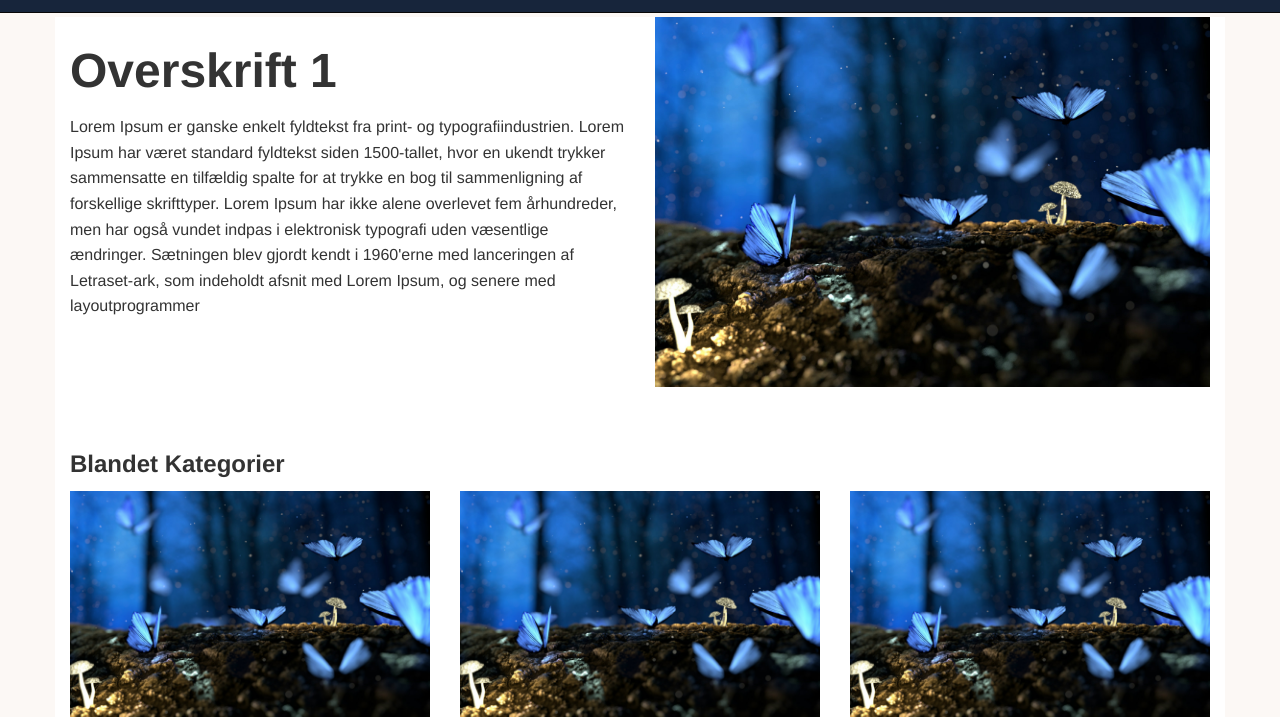
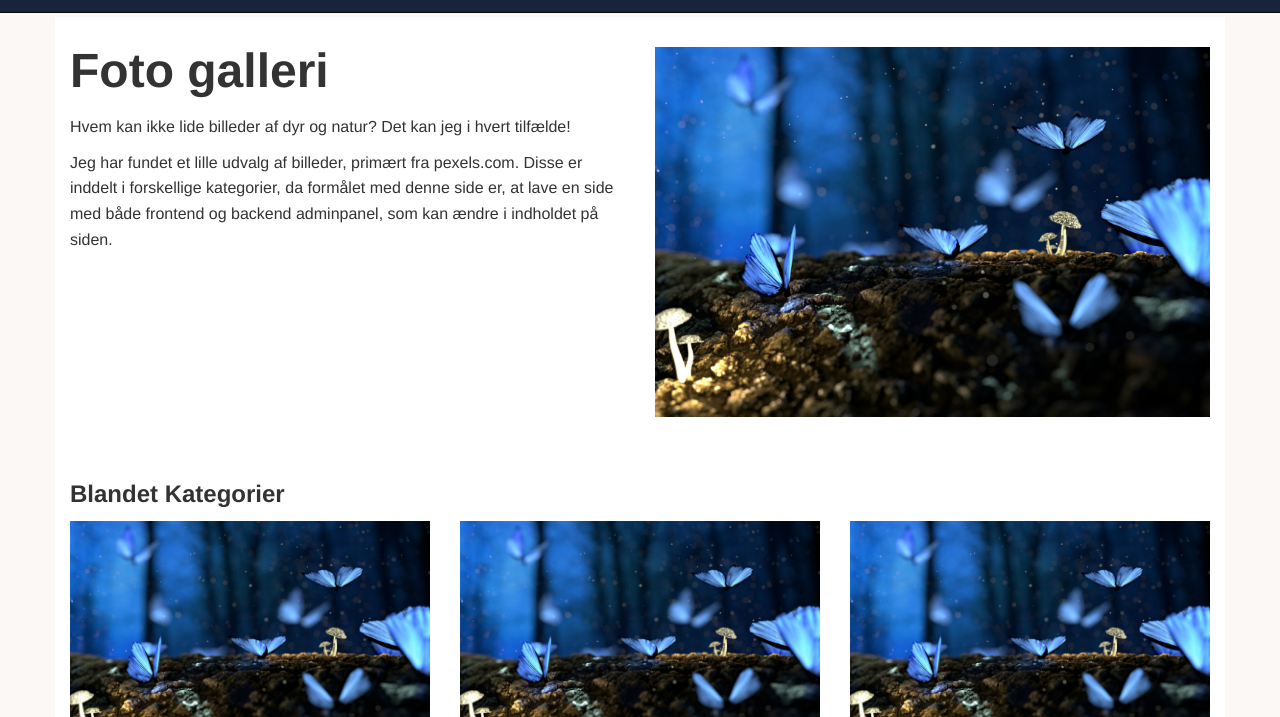
Before and after one commit to KatarinaPetersen/cms-katarina-petersen, a plain HTML site: page my-cms/public/index.html in a window 1280 px wide. Shown: the part 83-800 px from the top of the page. Drawn offline with nearby package versions, Linux system fonts and the light colour scheme; no server answers.

```diff
--- a/my-cms/public/index.html
+++ b/my-cms/public/index.html
@@ -45,13 +45,15 @@
                     <span class="icon-bar"></span>
                     <span class="icon-bar"></span>
                 </button>
-                <a class="navbar-brand" href="index.html"><img src="./images/logo.png" height="20px"></a>
+                <a class="navbar-brand" href="index.html">
+                    <img src="./images/logo.png" height="20px">
+                </a>
             </div>
             <!--/.nav-header -->
 
             <div id="navbar" class="collapse navbar-collapse">
                 <ul id="publicNavigationbar" class="nav navbar-nav">
-                     <!-- her kommer dynamiske menuitems -->
+                    <!-- her kommer dynamiske menuitems -->
                 </ul>
             </div>
             <!--/.nav-collapse -->
@@ -62,15 +64,14 @@
     <div id="frontendContainer" class="container">
         <div class="row space-between">
             <div class="col-lg-6">
-                <h1>Overskrift 1</h1>
-                <p>Lorem Ipsum er ganske enkelt fyldtekst fra print- og typografiindustrien. Lorem Ipsum har været standard
-                    fyldtekst siden 1500-tallet, hvor en ukendt trykker sammensatte en tilfældig spalte for at trykke en
-                    bog til sammenligning af forskellige skrifttyper. Lorem Ipsum har ikke alene overlevet fem århundreder,
-                    men har også vundet indpas i elektronisk typografi uden væsentlige ændringer. Sætningen blev gjordt kendt
-                    i 1960'erne med lanceringen af Letraset-ark, som indeholdt afsnit med Lorem Ipsum, og senere med layoutprogrammer</p>
+                <h1>Foto galleri</h1>
+                <p> Hvem kan ikke lide billeder af dyr og natur? Det kan jeg i hvert tilfælde!</p>
+                <p>Jeg har fundet et lille udvalg af billeder, primært fra pexels.com. Disse er
+                 inddelt i forskellige kategorier, da formålet med denne side er, at lave en side
+                med både frontend og backend adminpanel, som kan ændre i indholdet på siden. </p>
             </div>
             <div class="col-lg-6">
-                <image class="img-responsive" alt="" src="./images/animal1.jpg">
+                <image class="img-responsive top-img" alt="" src="./images/animal1.jpg">
             </div>
         </div>
         <div class="row">
@@ -158,7 +159,7 @@
     <!-- Styling af galleri articles højde -->
     <script src="./scripts/sammeHojde.js"></script>
 
-   <!-- Oprettelse af dynamisk menu -->
+    <!-- Oprettelse af dynamisk menu -->
     <script src="./scripts/menu.js"></script>
 </body>
 
--- a/my-cms/public/styles/main.css
+++ b/my-cms/public/styles/main.css
@@ -104,7 +104,9 @@
 }
 /*-------------------------------------- billeder og media --------------------------------------*/
 
-
+.top-img {
+    padding-top: 30px;
+}
 /*----------------------------------------- link og knapper ------------------------------------------*/
 .btn {
     font-weight: 600;
```
Also changed, not shown: my-cms/endpointhandlers/test.js (+11 -3 lines).
